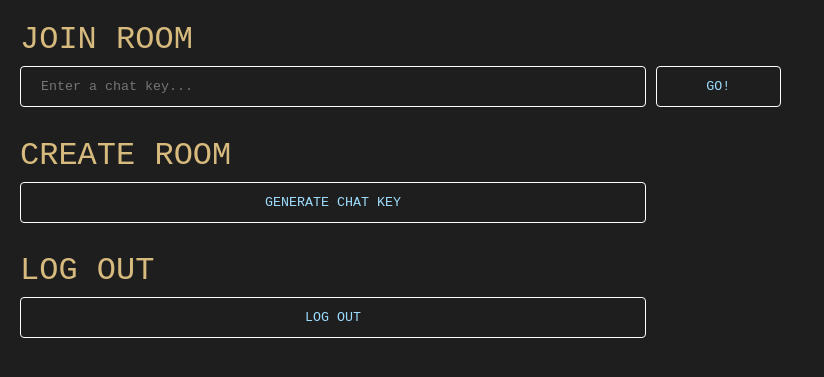
After one commit to DHBW-FN-TIT20/dev-chat, a Flask app: page /chat_key in a window 1280 px wide. The commit adds this page. Shown: the top 377 px of the page, without its empty margins (0-824 px from the left). Run offline with Flask 2, Linux system fonts and the light colour scheme; the visitor is signed in with stand-in values (Sample User, id 1).

Commit message:
Login functionality
Added login functionality for user and chat-room (key)
Missing:
-> data base connection
-> auto generate room key

```diff
--- a/app.py
+++ b/app.py
@@ -1,7 +1,11 @@
+from abc import abstractproperty
 from datetime import date, datetime, time
-from flask import Flask, render_template, url_for, request, redirect
+from logging import error
+from flask import Flask, render_template, url_for, request, redirect, session, flash
 from flask_sqlalchemy import SQLAlchemy
 import datetime
+from functools import wraps
+import bcrypt
 
 app = Flask(__name__)
 app.config['SQLALCHEMY_DATABASE_URI'] = 'sqlite:///db.sqlite'
@@ -10,7 +14,30 @@ db = SQLAlchemy(app)
 
 global current_user
 current_user = ""
+app.secret_key = "HALLO"
 
+
+# login required decorator
+def login_required(f):
+    @wraps(f)
+    def wrap(*args, **kwargs):
+        if 'logged_in' in session:
+            return f(*args, **kwargs)
+        else:
+            flash('You need to login first.')
+            return redirect(url_for("login_page"))
+    return wrap
+
+# chat_key required decorator
+def chat_key_required(f):
+    @wraps(f)
+    def wrap(*args, **kwargs):
+        if 'chat_key' in session:
+            return f(*args, **kwargs)
+        else:
+            flash('You need a chat-key first.')
+            return redirect(url_for("chat_key_page"))
+    return wrap
 
 
 state = []
@@ -28,33 +55,57 @@ def start_page():
     return render_template('index.html')
 
 
+@app.route("/login", methods=["GET", "POST"])
+def login_page():
+    error = None
+    if request.method == "POST":
+        if request.form["username"] == "admin" and bcrypt.checkpw(request.form["password"], "$2a$12$4CZD2UP.AJlEfSGiMOBZOupjOeVRZ91k2nGxRy/GK5kxAVaIHH0nm"):
+            session['logged_in'] = [request.form["username"], bcrypt.hashpw(request.form["password"], bcrypt.gensalt( 12 ))]
+            print(session['logged_in'])
+            return redirect(url_for("chat_page"))
+        else:
+            error = "Invalid credentials. Please try again."
+    return render_template("login.html")
+
+
+@app.route("/logout")
+def logout_page():
+    session.pop('logged_in', None)
+    session.pop('chat_key', None)
+    return redirect(url_for("login_page"))
+
+
+@app.route("/chat_key", methods=["GET", "POST"])
+@login_required
+def chat_key_page():
+    error = None
+    session.pop('chat_key', None)
+    if request.method == "POST":
+        if request.form["chat_key"] == "test":
+            session['chat_key'] = request.form["chat_key"]
+            return redirect(url_for("chat_page"))
+    return render_template("chat_key.html")
+
+
 @app.route('/chat')
+@login_required
+@chat_key_required
 def chat_page():
     message_list = ChatMessage.query.all()
     return render_template('chat.html', message_list=message_list)
-
-
-@app.route("/insertusername", methods=["POST"])
-def insertedUsername():
-    print("insertedUsername()")
-    global current_user
-    current_user = request.form.get("username")
-    print(current_user)
-    return redirect(url_for("chat_page"))
 
 
 @app.route("/send", methods=["POST"])
 def clickedSend():
     # add new message
     text = request.form.get("new_message")
-    print("clickedSend")
     new_message(text)
     return redirect(url_for("chat_page"))
 
 def new_message(text):
     new_message = ChatMessage(
-        chatkey = "TIT20",
-        user = current_user,
+        chatkey = session["chat_key"],
+        user = session["logged_in"][0],
         text = text,
     )
     db.session.add(new_message)
--- /dev/null
+++ b/templates/chat_key.html
@@ -0,0 +1,28 @@
+<!DOCTYPE html>
+<html lang="en">
+<head>
+    <meta charset="UTF-8">
+    <meta http-equiv="X-UA-Compatible" content="IE=edge">
+    <meta name="viewport" content="width=device-width, initial-scale=1.0">
+    <link rel="stylesheet" href="{{ url_for('static', filename='css/main.css') }}">
+
+    <title>Join Room</title>
+</head>
+<body>
+    <h1>JOIN ROOM</h1>
+
+    <form action="/chat_key" method="post">
+        <input type="text" name="chat_key" placeholder="Enter a chat key...">
+        <button>GO!</button>
+    </form>
+
+    <h1>CREATE ROOM</h1>
+    <form action="/chat_key_create" method="post">
+        <button style="width: 50%">GENERATE CHAT KEY</button>
+    </form>
+
+    <h1>LOG OUT</h1>
+    <button style="width: 50%"><a href="/logout">LOG OUT</a></button>
+
+</body>
+</html>
--- a/templates/index.html
+++ b/templates/index.html
@@ -8,6 +8,8 @@
 </head>
 <body>
     <h1>DEV-CHAT</h1>
+
+    <span>Click <a href="/login">here</a> to log in.</span>
 
     <form action="">
 
```
Also changed, not shown: templates/chat.html (+7 -2 lines), templates/login.html (added, +23 -0 lines), db.sqlite.
